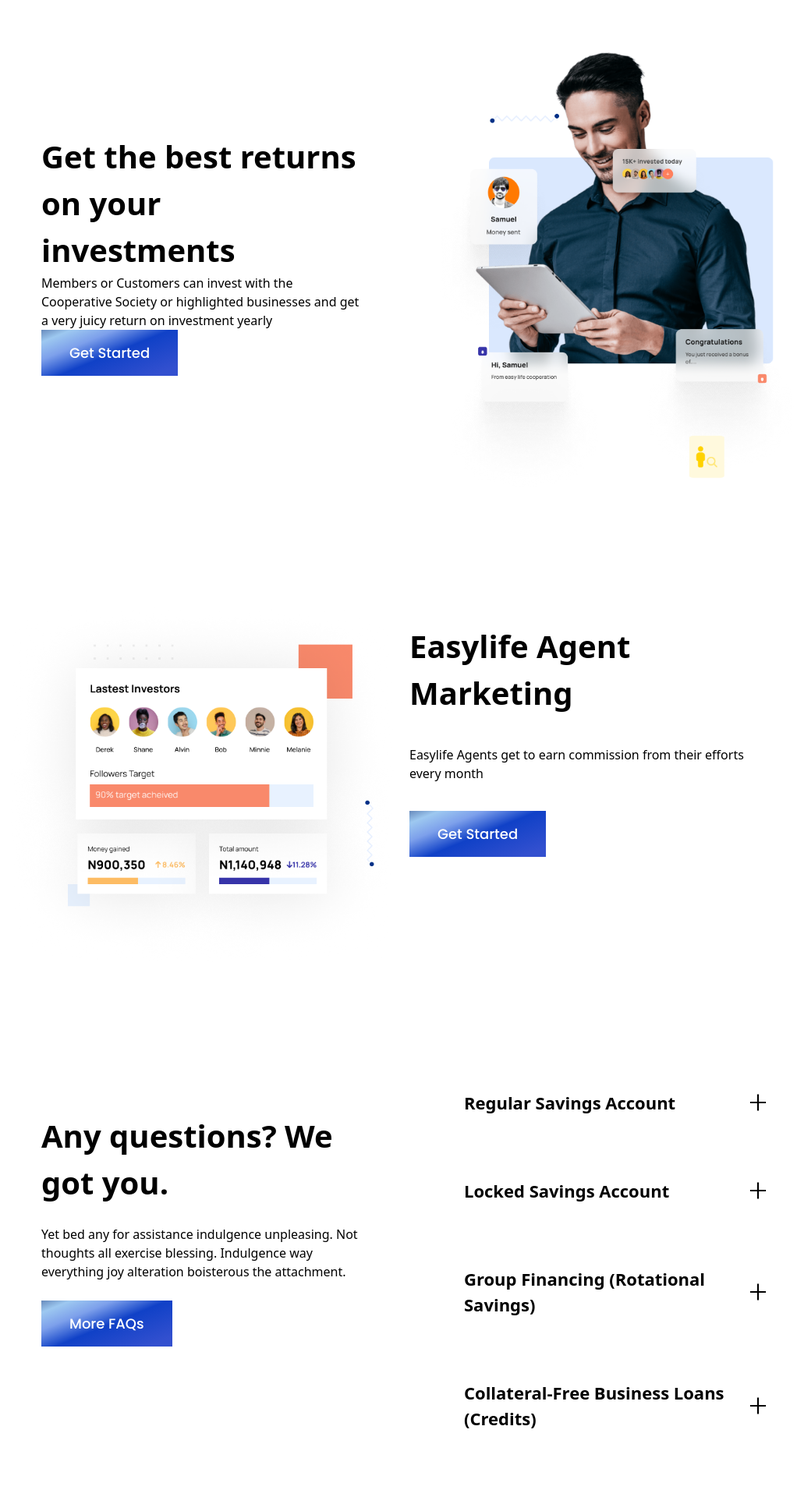
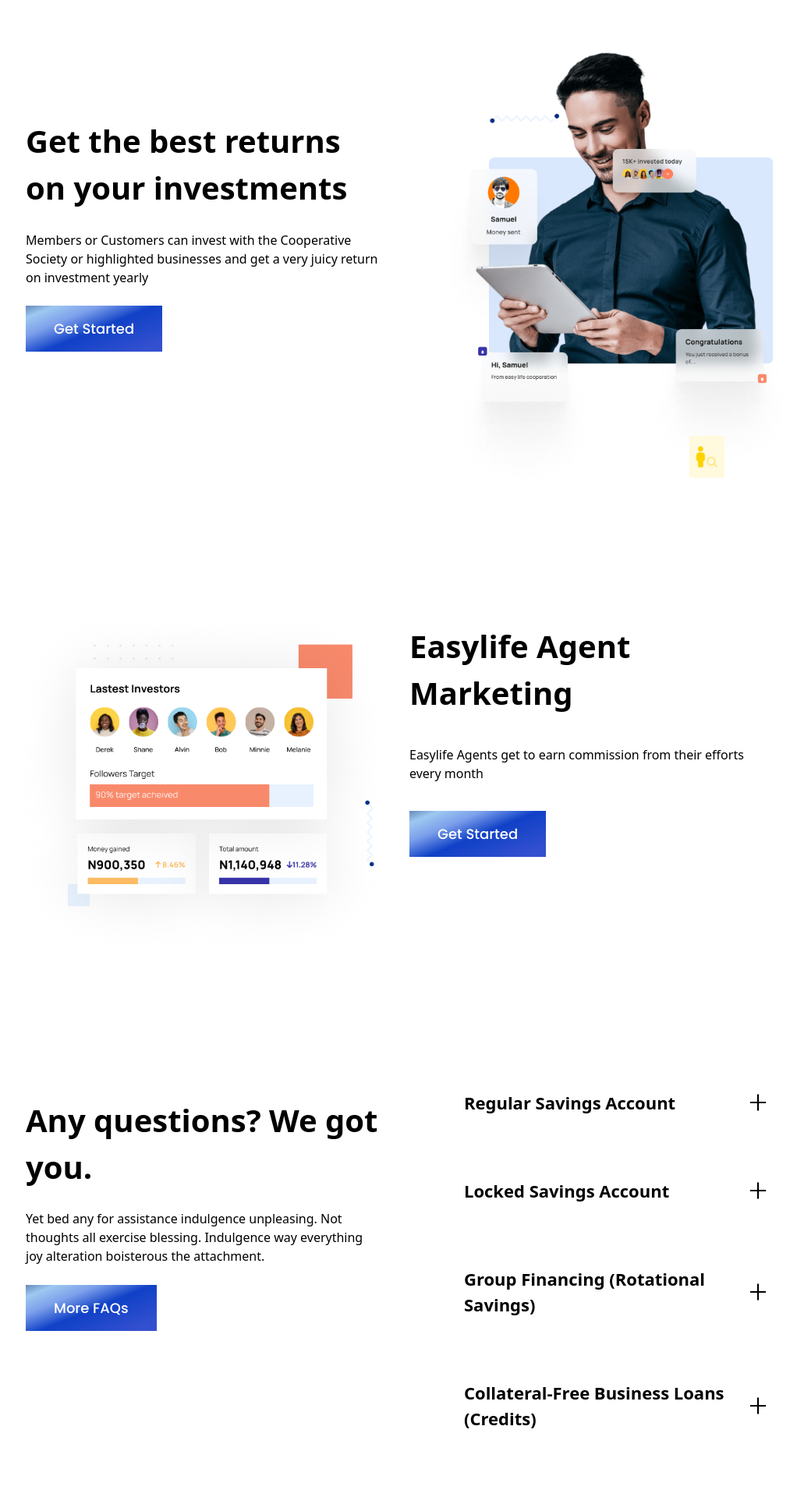
Before and after one commit to Oluwaseyi3/easy-life, a React (Create React App) app: page / in a window 1280 px wide. Shown: the part 2760-4680 px from the top of the page at 78% size, without its empty margins (115-1137 px from the left). Built offline with nearby package versions, Linux system fonts and the light colour scheme.

Commit message:
added ui

```diff
--- a/src/components/CardDeal.js
+++ b/src/components/CardDeal.js
@@ -21,7 +21,7 @@
     <section id="product" className={layout.sectionReverse}>
 
   <div className={layout.sectionImgReverse}>
-  <div  alt="billing" className='w-[100%] min-h-[450px] relative z-[5] p-10 '>
+  <div  alt="billing" className='w-[100%] min-h-[450px] relative z-[5] p-5 '>
      <div className='w-[100%] min-h-[350px] flex flex-col justify-between sm:min-h-[300px]'>
      <div>
        <h1 className=' sm:text-[40px] text-[25px] font-semibold '>Any questions?
--- a/src/components/Stats.js
+++ b/src/components/Stats.js
@@ -11,7 +11,7 @@
 
         <section id="product" className={layout.sectionReverse}>
         <div className={layout.sectionImgReverse}>
-        <div  alt="billing" className='w-[100%] min-h-[450px] relative z-[5] p-10 '>
+        <div  alt="billing" className='w-[100%] min-h-[450px] relative z-[5] p-5 '>
            <div className='w-[100%] min-h-[350px] flex flex-col justify-between sm:min-h-[300px]'>
            <div>
              <h1 className=' sm:text-[40px] text-[25px] font-semibold '>Get the best returns on your investments</h1>
```
